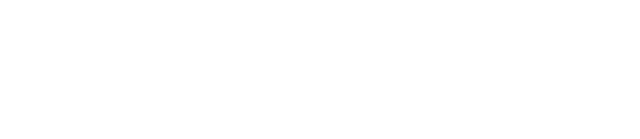
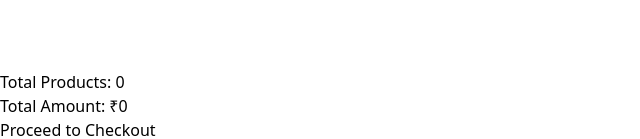
Before and after one commit to panneerselvam999/Shopping_Cart, a React (Vite) app: page /cart in a window 1280 px wide. Shown: the part 3262-3401 px from the top of the page, without its empty margins (0-640 px from the left). Before the commit the page ends 3332 px from the top, so only its background shows below. Built offline with nearby package versions, Linux system fonts and the light colour scheme.

Commit message:
display amount

```diff
--- a/src/components/cart/Cart.jsx
+++ b/src/components/cart/Cart.jsx
@@ -3,11 +3,9 @@
 // import { AiFillStar, AiOutlineStar } from "react-icons/ai";
 // import { MdDeleteForever } from "react-icons/md";
 
-
 // const Cart = () => {
 
 //   const { state: { cart }, dispatch } = CartState()
-
 
 //   return (
 //     <div>
@@ -60,35 +58,49 @@
 // }
 
 // export default Cart
-
-import React from 'react';
-import { CartState } from '../../context/Context';
+import React, { useState, useEffect } from "react";
+import { CartState } from "../../context/Context";
 import { AiFillStar, AiOutlineStar } from "react-icons/ai";
 import { MdDeleteForever } from "react-icons/md";
 
 const Cart = () => {
-  const { state: { cart }, dispatch } = CartState();
+  const {
+    state: { cart },
+    dispatch,
+  } = CartState();
+
+  const [totalAmount, setTotalAmount] = useState(0);
+
+
+
+  // Calculate total amount whenever the cart changes
+  useEffect(() => {
+    const calculateTotal = () => {
+      const total = cart.reduce((acc, { price }) => acc + parseInt(price), 0);
+      setTotalAmount(total);
+    };
+    calculateTotal();
+  }, [cart]);
 
   return (
-    <div>
-      <div className='flex flex-col'>
+    <div className="flex">
+      <div className=" flex w-3/4 flex-col">
         {cart.map(({ image, name, price, id, ratings }) => (
-          <div key={id} className='border-2 my-2 flex justify-between items-center'>
+          <div
+            key={id}
+            className="my-2 lg:flex items-center justify-between border-2"
+          >
             <div>
-              <img src={image} alt={name} className='aspect-video h-24' />
+              <img src={image} alt={name} className="aspect-video h-24" />
             </div>
             <div>
-              <span>
-                {name}
-              </span>
+              <span>{name}</span>
             </div>
             <div>
-              <span>
-                ₹{price}
-              </span>
+              <span>₹{price}</span>
             </div>
             <div>
-              <div className='flex gap-2'>
+              <div className="flex gap-2">
                 {[...Array(5)].map((_, i) => (
                   <span key={i} className="cursor-pointer">
                     {ratings > i ? <AiFillStar /> : <AiOutlineStar />}
@@ -113,8 +125,18 @@
           </div>
         ))}
       </div>
+
+      <div className="w-1/3 bg-slate-400 p-4 text-white">
+        <h2>Total Products: {cart.length}</h2>
+        <span>Total Amount: ₹{totalAmount}</span>
+        <div>
+          <button className="px-4 py-2 bg-blue-600 rounded-md">
+            Proceed to Checkout
+          </button>
+        </div>
+      </div>
     </div>
   );
-}
+};
 
 export default Cart;
--- a/src/components/home/Home.jsx
+++ b/src/components/home/Home.jsx
@@ -5,7 +5,7 @@
 
 const Home = () => {
     const { state: { products } } = CartState()
-    console.log(products);
+    // console.log(products);
     return (
         <div className='flex'>
             <div>
```
